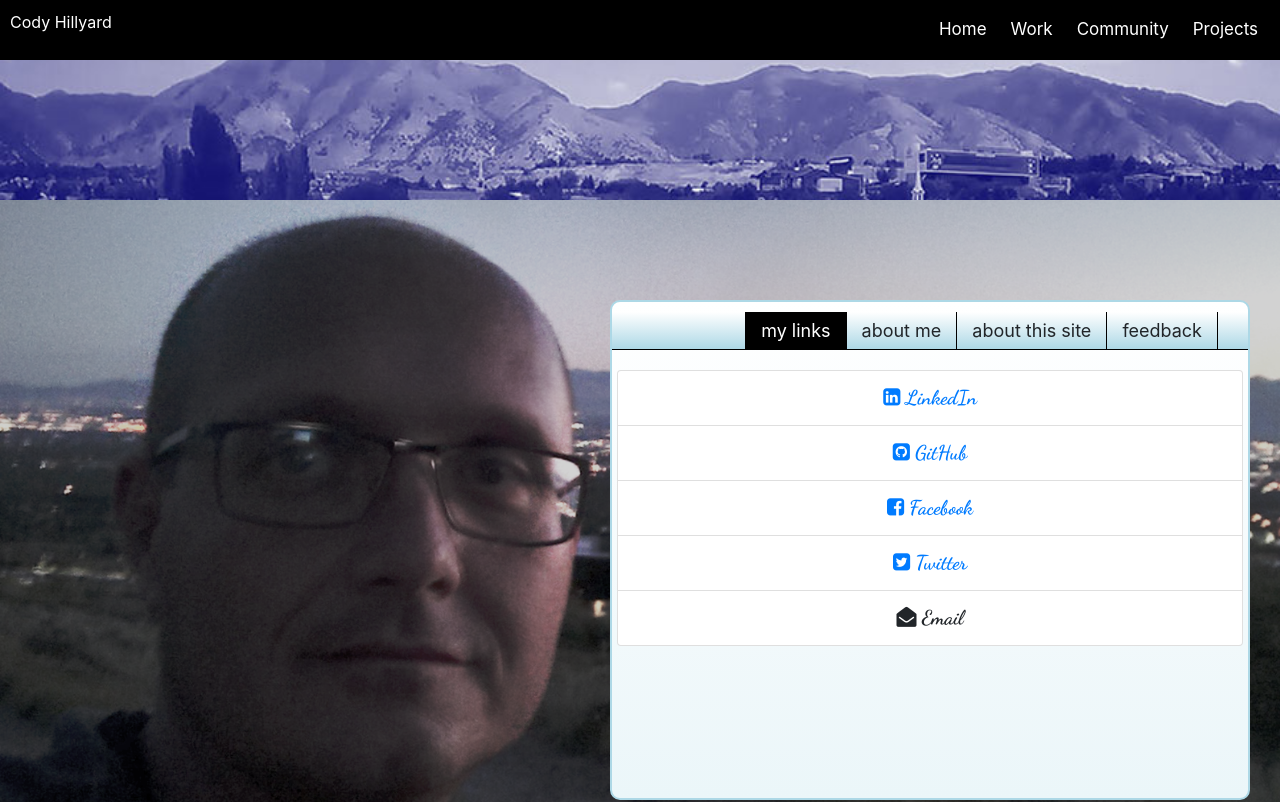
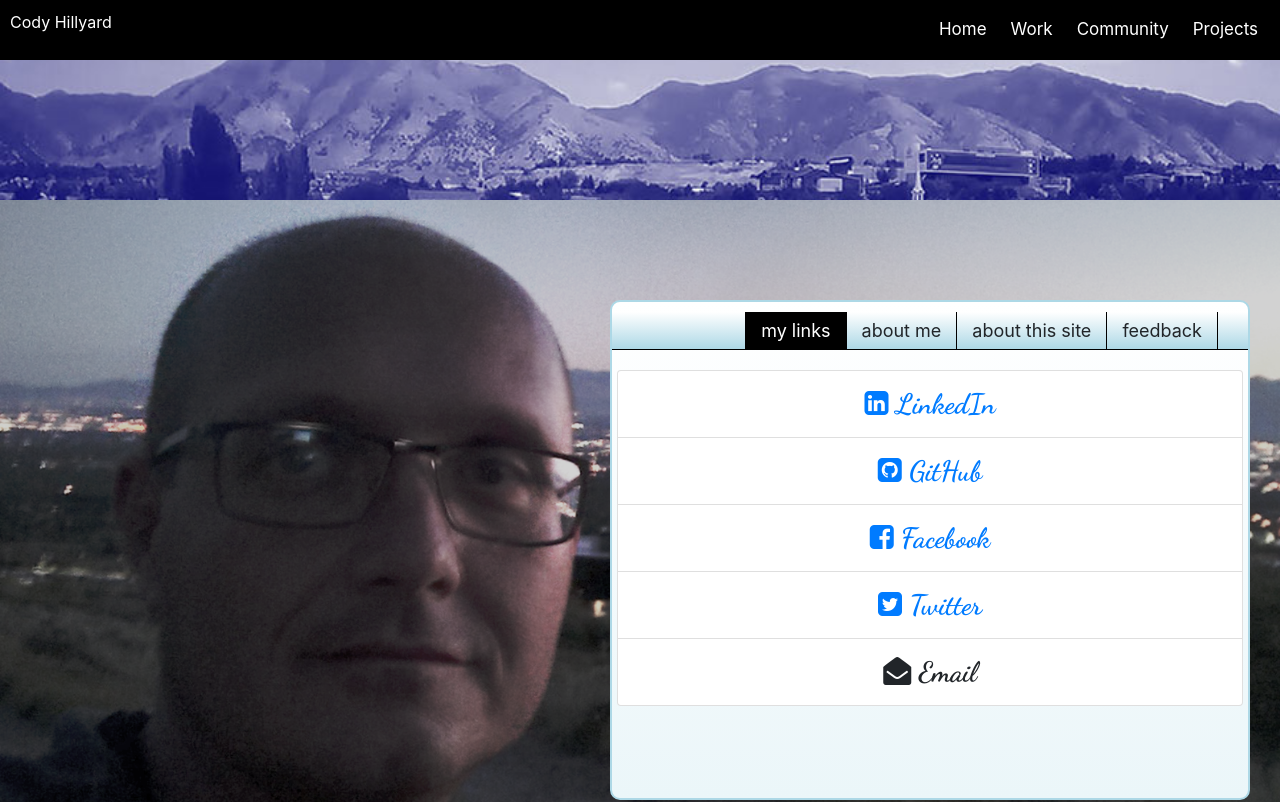
Before and after one commit to chilly01/Site-2019, a React (Create React App) app: page / in a window 1280 px wide. Shown: the top 802 px of the page. Built offline with nearby package versions, Linux system fonts and the light colour scheme.

Commit message:
upped the font for the about section

```diff
--- a/src/comps/home/about/_about.scss
+++ b/src/comps/home/about/_about.scss
@@ -37,7 +37,7 @@
 .about-discription {
   font-family: 'Dancing Script', cursive;
   overflow: auto;
-  font-size: 20px;
+  font-size: 28px;
   padding: 5px;
 }
 
```
